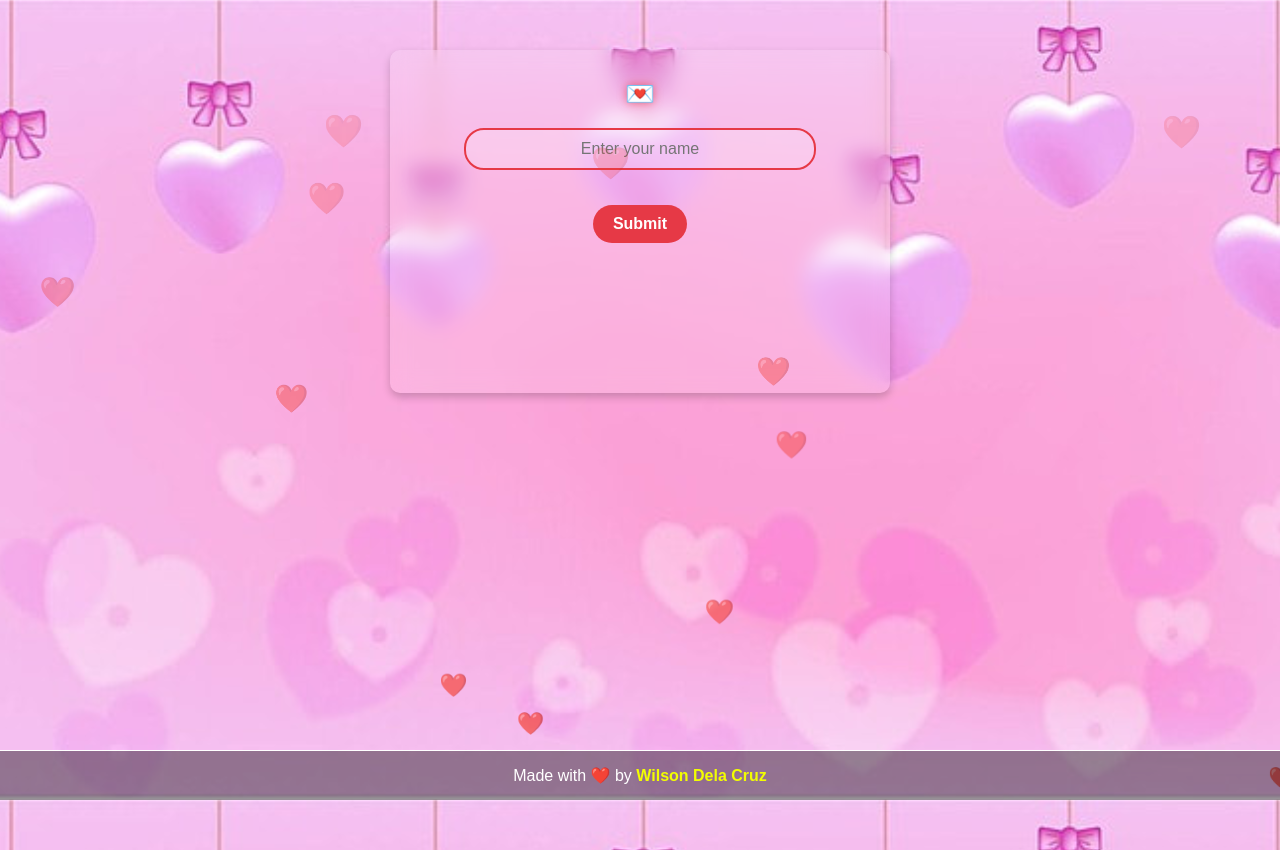
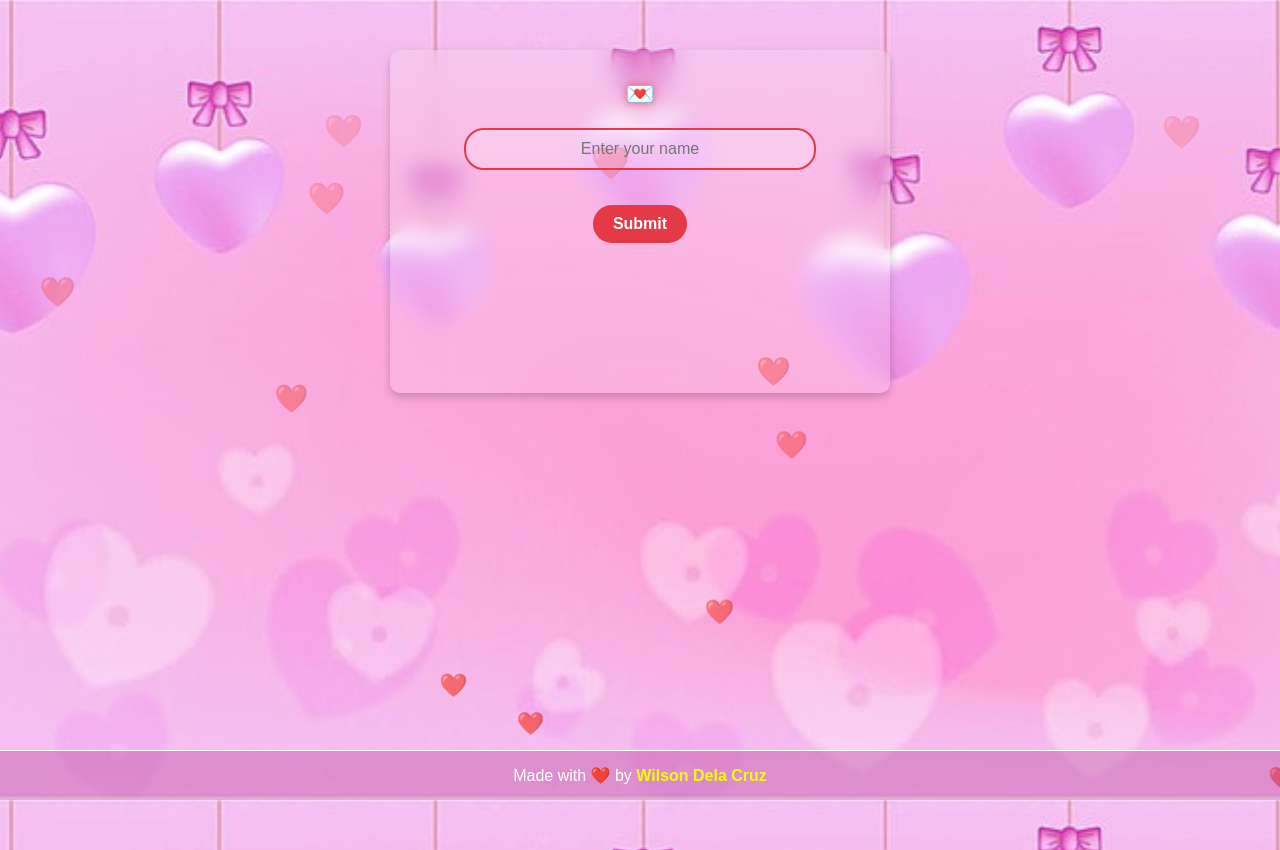
Before and after one commit to Wilson07160530/FOR-MY-SPECIAL-ONE-, a plain HTML site: page index.html in a window 1280 px wide. Drawn offline with Linux system fonts and the light colour scheme.

Commit message:
Update index.html

```diff
--- a/index.html
+++ b/index.html
@@ -134,7 +134,7 @@
         bottom: 0;
         left: 0;
         width: 100%;
-        background: rgba(0, 0, 0, 0.4);
+        background: rgba(187, 72, 152, 0.4);
         color: white;
         text-align: center;
         padding: 15px 0;
```
